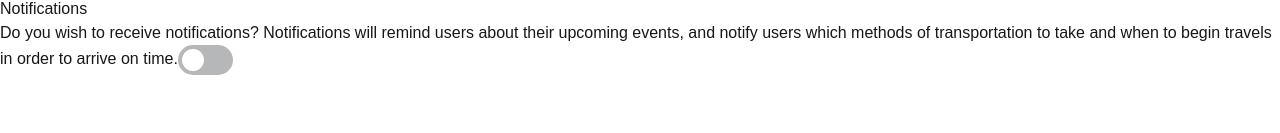
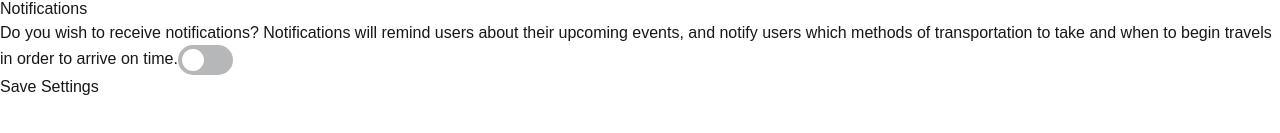
Before and after one commit to raymondkim777/SmartCalendarUpdated, a Next.js app: page /settings in a window 1280 px wide. Shown: the part 263-396 px from the top of the page. Built offline with nearby package versions, Linux system fonts and the light colour scheme.

Commit message:
added settings saving, removed unnecessary files

```diff
--- a/src/app/calendarday2.js
+++ b/src/app/calendarday.js
@@ -1,6 +1,6 @@
 // Inspiration: https://pagedone.io/blocks/application/calendar
 
-const CalendarDay2 = ({ index, days, times, cells }) => {
+const CalendarDay = ({ index, days, times, cells }) => {
     const todayDate = new Date(new Date().toDateString());
     let dayCSS = days[index].getTime() == todayDate.getTime() ? 'text-indigo-600' : 'text-gray-900';
 
@@ -59,4 +59,4 @@ const CalendarDay2 = ({ index, days, times, cells }) => {
     )
 }
 
-export default CalendarDay2;
+export default CalendarDay;
--- a/src/app/calendarweek2.js
+++ b/src/app/calendarweek.js
@@ -1,6 +1,6 @@
 // Inspiration: https://pagedone.io/blocks/application/calendar
 
-const CalendarWeek2 = ({ clickedDay, days, times, cells }) => {
+const CalendarWeek = ({ clickedDay, days, times, cells }) => {
     const todayDate = new Date(new Date().toDateString());
 
     const dayCSS = new Array();
@@ -66,4 +66,4 @@ const CalendarWeek2 = ({ clickedDay, days, times, cells }) => {
     )
 }
 
-export default CalendarWeek2;
+export default CalendarWeek;
--- /dev/null
+++ b/src/app/contexts/SettingsContext.js
@@ -0,0 +1,15 @@
+"use client"
+
+import { createContext, useState } from 'react';
+
+export const SettingsContext = createContext();
+
+export const SettingsProvider = ({ children }) => {
+    const [notifEnabled, setNotifEnabled] = useState(false);
+
+    return (
+        <SettingsContext.Provider value={{ notifEnabled, setNotifEnabled }}>
+            {children}
+        </SettingsContext.Provider>
+    );
+};
--- a/src/app/layout.js
+++ b/src/app/layout.js
@@ -1,4 +1,5 @@
 import { LoginProvider } from "./contexts/LoginContext";
+import { SettingsProvider } from "./contexts/SettingsContext";
 import localFont from "next/font/local";
 import "./globals.css";
 
@@ -25,7 +26,9 @@ export default function RootLayout({ children }) {
         className={`${geistSans.variable} ${geistMono.variable} antialiased`}
       >
         <LoginProvider>
-          {children}
+          <SettingsProvider>
+            {children}
+          </SettingsProvider>
         </LoginProvider>
       </body>
     </html>
--- a/src/app/settings/page.js
+++ b/src/app/settings/page.js
@@ -1,16 +1,24 @@
 'use client'
 
-import { useState } from 'react';
+import { useContext, useState } from 'react';
+import { SettingsContext } from '../contexts/SettingsContext';
 import { Toggle } from 'rsuite';
 import 'rsuite/Toggle/styles/index.css';
 
 import Header from "../header";
 
+const Settings = () => {
+    const { notifEnabled, setNotifEnabled } = useContext(SettingsContext);
+    const [ localNotifEnabled, setLocalNotifEnabled ] = useState(notifEnabled);
+    const [ showSaveMsg, setShowSaveMsg ] = useState(false);
 
-const Settings = () => {
-    const [notifChecked, setNotifChecked] = useState(false);
-    const clickToggle = () => {
-        setNotifChecked(!notifChecked);
+    const toggleNotif = () => {
+        setLocalNotifEnabled(()=>!localNotifEnabled);
+    }
+
+    const saveSettings = () => {
+        setNotifEnabled(localNotifEnabled);
+        setShowSaveMsg(true);
     }
 
     return(
@@ -29,8 +37,18 @@ const Settings = () => {
                             and notify users which methods of transportation to take and when to
                             begin travels in order to arrive on time.
                         </span>
-                        <Toggle size="lg" checked={notifChecked} onChange={clickToggle}></Toggle>
+                        <Toggle size="lg" checked={localNotifEnabled} onChange={toggleNotif}></Toggle>
                     </div>
+                </div>
+                <div className='flex flex-col w-full h-fit items-center justify-center mt-8'>
+                    <div onClick={saveSettings} className='group flex flex-row w-fit h-fit py-3 px-4 rounded bg-gray-200 hover:bg-gray-300 hover:cursor-pointer active:bg-gray-400 transition-all duration-300'>
+                        <h1 className='w-fit h-fit text-center text-lg font-semibold text-gray-900 group-hover:text-[#4587ED] group-hover:cursor-pointer transition-all duration-300'>Save Settings</h1>
+                    </div>
+                    {showSaveMsg &&
+                        <div className='w-fit h-fit py-3'>
+                            <span className='w-fit h-fit text-center text-lg leading-6 font-normal text-[#4587ED]'>Settings saved!</span>
+                        </div>
+                    }
                 </div>
             </div>
         </section>
```
Also changed, not shown: src/app/home/page.js (+4 -4 lines).
